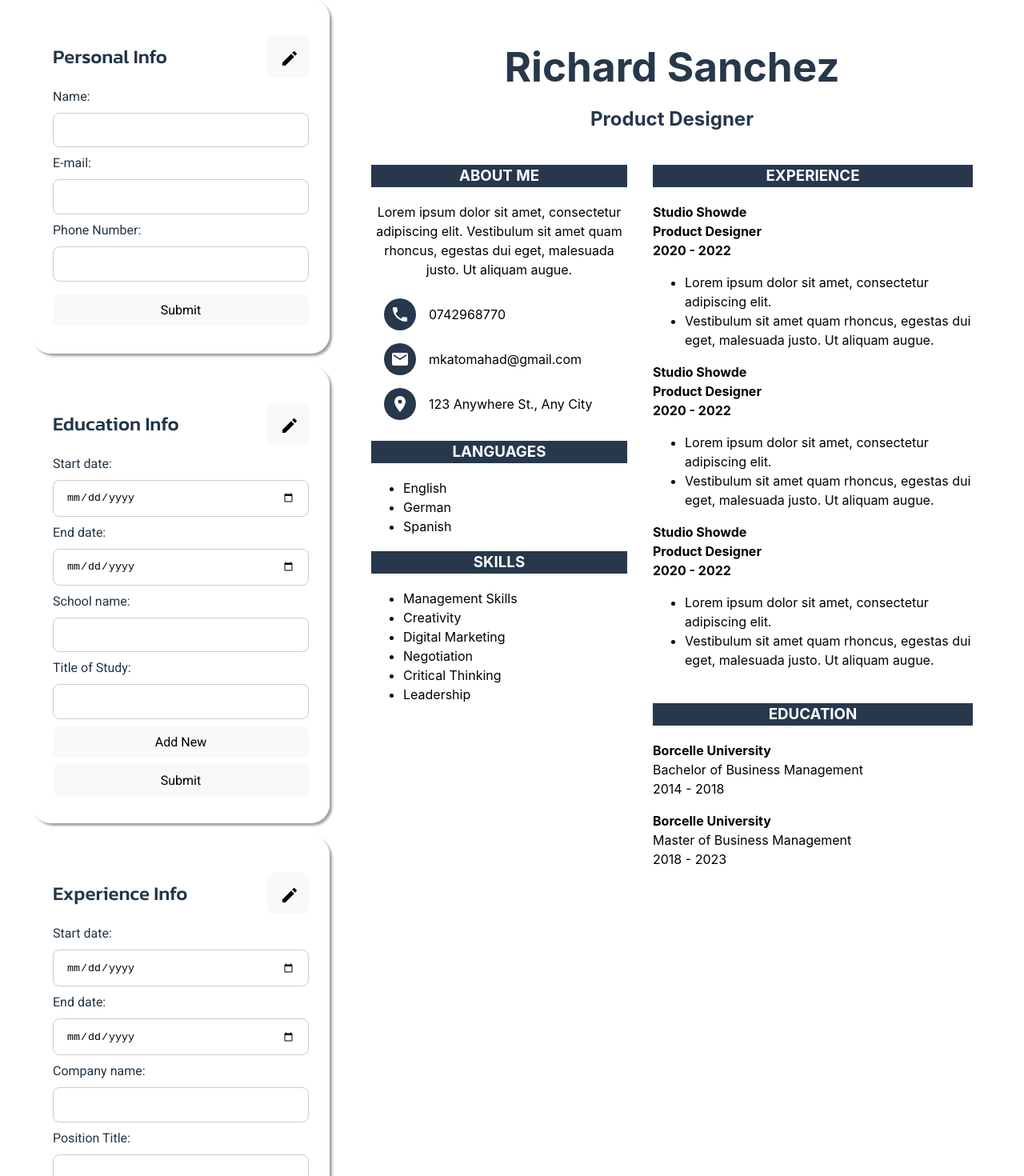
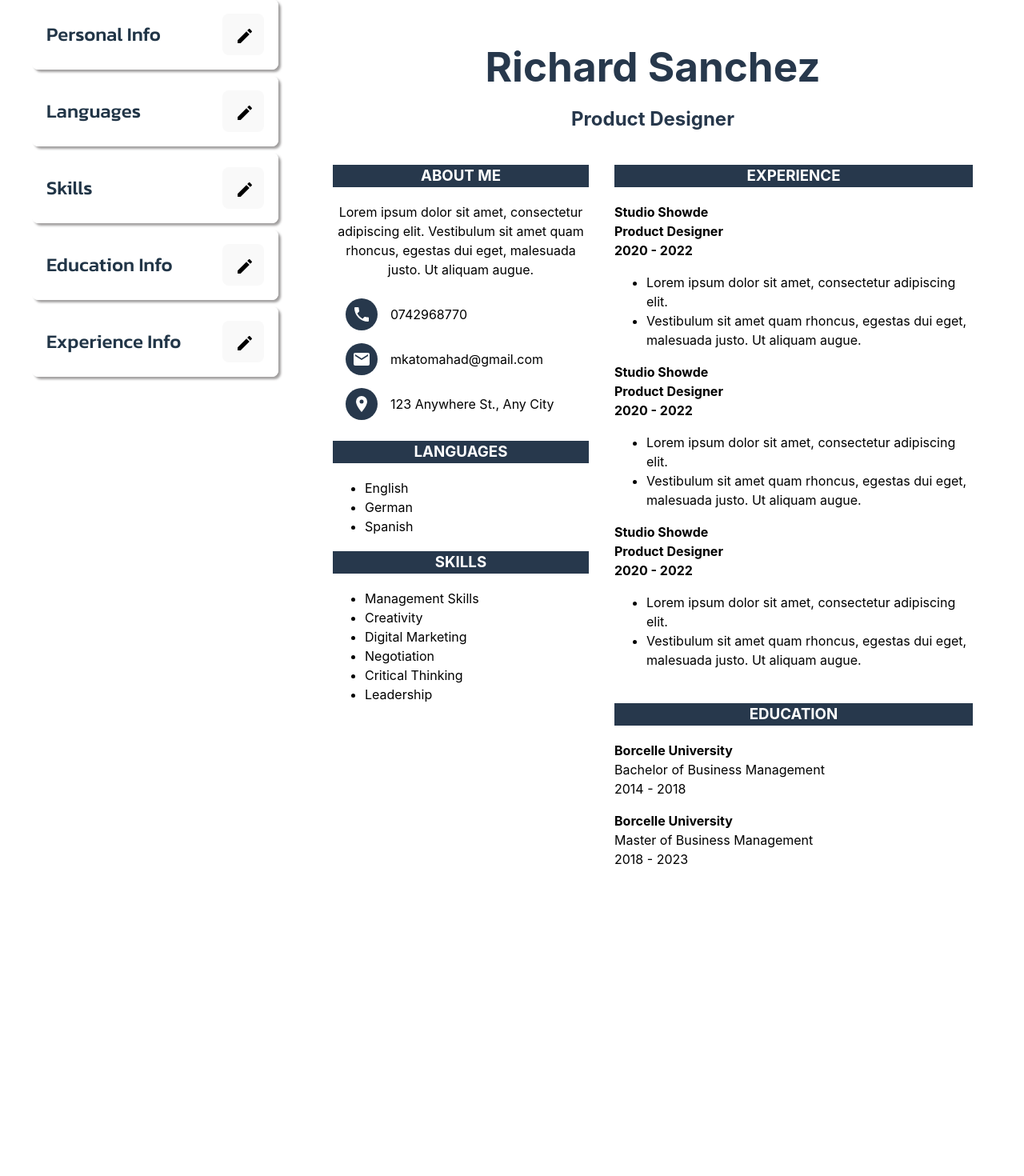
Before and after one commit to mnmkato/CV, a React (Vite) app in the folder cv-builder/: page / in a window 1280 px wide. Shown: the part 41-1511 px from the top of the page at 80% size. After the commit the page ends 1239 px from the top, so only its background shows below. Built offline with nearby package versions, Linux system fonts and the light colour scheme.

Commit message:
added left panel button functionality

```diff
--- a/cv-builder/src/App.css
+++ b/cv-builder/src/App.css
@@ -6,5 +6,5 @@
 
 .container{
   display:grid;
-  grid-template-columns: 25rem 1fr;
+  grid-template-columns: 22rem 1fr;
 }
--- a/cv-builder/src/App.jsx
+++ b/cv-builder/src/App.jsx
@@ -3,6 +3,8 @@ import PersonalInfo from './components/PersonalInfo'
 import EducationInfo from './components/EducationInfo'
 import ExperienceInfo from './components/ExperienceInfo'
 import CvPreview from './components/CvPreview'
+import Section from './components/Section'
+import ListItemInfo from './components/ListItemInfo'
 import "./App.css"
 
 function App() {
@@ -10,9 +12,13 @@ function App() {
   return (
     <>
       <div className="container">
-      <PersonalInfo />
-      <EducationInfo />
-      <ExperienceInfo/>
+      <div>
+        <Section name={"Personal Info"} body={<PersonalInfo />} />
+        <Section name={"Languages"} body={<ListItemInfo />} />
+        <Section name={"Skills"} body={<ListItemInfo />} />
+        <Section name={"Education Info"} body={<EducationInfo />} />
+        <Section name={"Experience Info"} body={<ExperienceInfo/>} />
+      </div>
       <CvPreview />
       </div>
     </>
--- a/cv-builder/src/components/EducationInfo.jsx
+++ b/cv-builder/src/components/EducationInfo.jsx
@@ -1,39 +1,69 @@
 import "../styles/sections.css"
+import { useState } from 'react';
 import Icon from '@mdi/react';
-import { mdiPencil } from '@mdi/js';
+import { mdiCloseCircleOutline } from '@mdi/js';
 
 export default function EducationInfo(){
-    function editForm(params) {
+    const [listItems, setListItems] = useState([{ name:"", award:"", startDate:"", endDate:""}]);
 
-    }
     function submitForm(params) {
     }
     function addEntry(params){
-
+        setListItems([...listItems, {name:"", award:"", startDate:"", endDate:""}]);
     }
+    function removeEntry(index) {
+        const newListItems = [...listItems];
+        newListItems.splice(index, 1);
+        setListItems(newListItems);
+   }
+   function handleInputChange(index, field, value) {
+        const newListItems = [...listItems];
+        newListItems[index][field] = value;
+        setListItems(newListItems);
+}
 return(
     <>
-    <div className="section">
-    <div className="section-head">
-    <h2>Education Info</h2>
-    <button className="edit-btn" onClick={editForm}>
-    <Icon path={mdiPencil} size={1} />
-    </button>
-    </div>
-    <div className="educ_entry">
-    <label htmlFor="studyStartDateInput">Start date:</label>
-    <input type="date" id="studyStartDateInput" />
-    <label htmlFor="studyEndDateInput">End date:</label>
-    <input type="date" id="studyEndDateInput" />
-    <label htmlFor="SchoolNameInput">School name:</label>
-    <input type="text" id="SchoolNameInput" />
-    <label htmlFor="studyTitleInput">Title of Study:</label>
-    <input type="text" id="studyTitleInput" />
+     {listItems.map((listItem, index) => (
+        <div className="entry" key={index}>
+            <div className="educ_entry">
+                <label htmlFor="studyStartDateInput">Start date:</label>
+                <input
+                    type="date"
+                    id="studyStartDateInput"
+                    value={listItem.startDate}
+                    onChange={(e) => handleInputChange(index, 'startDate', e.target.value)} />
+
+                <label htmlFor="studyEndDateInput">End date:</label>
+                <input
+                    type="date"
+                    id="studyEndDateInput"
+                    value={listItem.endDate}
+                    onChange={(e) => handleInputChange(index,  'endDate', e.target.value)} />
+
+
+                <label htmlFor="SchoolNameInput">School name:</label>
+                <input
+                    type="text"
+                    id="SchoolNameInput"
+                    value={listItem.name}
+                    onChange={(e) => handleInputChange(index, 'name', e.target.value)} />
+
+                <label htmlFor="studyTitleInput">Award:</label>
+                <input
+                    type="text"
+                    id="studyTitleInput"
+                    value={listItem.award}
+                    onChange={(e) => handleInputChange(index,  'award', e.target.value)} />
+
+            </div>
+            <button className="mdi-btn" onClick={() => removeEntry(index)}>
+                <Icon path={mdiCloseCircleOutline} size={1} />
+            </button>
+        </div>
+    ))}
+
     <button className="add-entry-btn" onClick={addEntry}>Add New</button>
-    </div>
-
     <button className="submit-btn" onClick={submitForm}>Submit</button>
-    </div>
     </>
 )
 }
--- a/cv-builder/src/components/ExperienceInfo.jsx
+++ b/cv-builder/src/components/ExperienceInfo.jsx
@@ -1,41 +1,91 @@
 import "../styles/sections.css"
+import { useState } from 'react';
 import Icon from '@mdi/react';
-import { mdiPencil } from '@mdi/js';
+import { mdiCloseCircleOutline } from '@mdi/js';
 
 export default function ExperienceInfo(){
-    function editForm(params) {
+    const [listItems, setListItems] = useState([
+        {
+        role:"",
+        company:"",
+        startDate:"",
+        endDate:"",
+        responsiblities:[""]
+        }
+    ]);
+
+    function submitForm(params) {
 
     }
-    function submitForm(params) {
+    function addEntry(params){
+        setListItems([...listItems,
+            {
+                role:"",
+                company:"",
+                startDate:"",
+                endDate:"",
+                responsiblities:[""]
+                }
+        ]);
     }
-    function addEntry(params){
-
-    }
+    function removeEntry(index) {
+        const newListItems = [...listItems];
+        newListItems.splice(index, 1);
+        setListItems(newListItems);
+   }
+   function handleInputChange(index, field, value) {
+        const newListItems = [...listItems];
+        newListItems[index][field] = value;
+        setListItems(newListItems);
+}
 return(
     <>
-    <div className="section">
-    <div className="section-head">
-    <h2>Experience Info</h2>
-    <button className="edit-btn" onClick={editForm}>
-    <Icon path={mdiPencil} size={1} />
-    </button>
+    {listItems.map((listItem, index) => (
+    <div className="entry" key={index}>
+        <div className="experience_entry">
+            <label htmlFor="workStartDateInput">Start date:</label>
+            <input
+                type="date"
+                id="workStartDateInput"
+                value={listItem.startDate}
+                onChange={(e) => handleInputChange(index, 'startDate', e.target.value)} />
+
+            <label htmlFor="workEndDateInput">End date:</label>
+            <input
+                type="date"
+                id="workEndDateInput"
+                value={listItem.endDate}
+                onChange={(e) => handleInputChange(index,  'endDate', e.target.value)} />
+
+            <label htmlFor="workNameInput">Company name:</label>
+            <input
+                type="text"
+                id="workNameInput"
+                value={listItem.company}
+                onChange={(e) => handleInputChange(index,  'company', e.target.value)} />
+
+            <label htmlFor="workTitleInput">Role:</label>
+            <input
+                type="text"
+                id="workTitleInput"
+                value={listItem.role}
+                onChange={(e) => handleInputChange(index,  'role', e.target.value)} />
+
+            <label htmlFor="workTasksInput">Responsibilites:</label>
+            <textarea
+                type="text"
+                id="workTasksInput"
+                value={listItem.responsiblities}
+                onChange={(e) => handleInputChange(index,  'responsiblities', e.target.value)} />
+        </div>
+        <button className="mdi-btn" onClick={() => removeEntry(index)}>
+            <Icon path={mdiCloseCircleOutline} size={1} />
+        </button>
     </div>
-    <div className="experience_entry">
-    <label htmlFor="workStartDateInput">Start date:</label>
-    <input type="date" id="workStartDateInput" />
-    <label htmlFor="workEndDateInput">End date:</label>
-    <input type="date" id="workEndDateInput" />
-    <label htmlFor="workNameInput">Company name:</label>
-    <input type="text" id="workNameInput" />
-    <label htmlFor="workTitleInput">Position Title:</label>
-    <input type="text" id="workTitleInput" />
-    <label htmlFor="workTasksInput">Responsibilites:</label>
-    <textarea type="text" id="workTasksInput" />
+    ))}
+
     <button className="add-entry-btn" onClick={addEntry}>Add New</button>
-    </div>
-
     <button className="submit-btn" onClick={submitForm}>Submit</button>
-    </div>
     </>
 )
 }
--- /dev/null
+++ b/cv-builder/src/components/ListItemInfo.jsx
@@ -0,0 +1,43 @@
+import "../styles/sections.css"
+import { useState } from 'react';
+import Icon from '@mdi/react';
+import { mdiCloseCircleOutline } from '@mdi/js';
+
+export default function ListItemInfo(){
+    const [listItems, setListItems] = useState(['']);
+
+    function submitForm(params) {
+
+    }
+    function addEntry(params) {
+         setListItems([...listItems, '']);
+    }
+    function removeEntry(index) {
+        const newListItems = [...listItems];
+        newListItems.splice(index, 1);
+        setListItems(newListItems);
+   }
+   function handleInputChange(index, value) {
+        const newListItems = [...listItems];
+        newListItems[index] = value;
+        setListItems(newListItems);
+   }
+return(
+    <>
+    {listItems.map((listItem, index) => (
+        <div className="entry" key={index}>
+          <input
+            type="text"
+            value={listItem}
+            onChange={(e) => handleInputChange(index, e.target.value)}
+          />
+            <button className="mdi-btn" onClick={() => removeEntry(index)}>
+            <Icon path={mdiCloseCircleOutline} size={1} />
+        </button>
+        </div>
+    ))}
+    <button className="add-entry-btn" onClick={addEntry}>Add New</button>
+    <button className="submit-btn" onClick={submitForm}>Submit</button>
+    </>
+    )
+}
--- a/cv-builder/src/components/PersonalInfo.jsx
+++ b/cv-builder/src/components/PersonalInfo.jsx
@@ -1,31 +1,31 @@
 import "../styles/sections.css"
-import Icon from '@mdi/react';
-import { mdiPencil } from '@mdi/js';
-
 
 export default function PersonalInfo(){
-    function editForm(params) {
 
-    }
     function submitForm(params) {
+
     }
 return(
     <>
-    <div className="section">
-    <div className="section-head">
-    <h2>Personal Info</h2>
-    <button className="edit-btn" onClick={editForm}>
-    <Icon path={mdiPencil} size={1} />
-    </button>
-    </div>
     <label htmlFor="nameInput">Name:</label>
     <input type="text" id="nameInput" />
+
+    <label htmlFor="phoneInput">Phone Number:</label>
+    <input type="tel" id="phoneInput" />
+
     <label htmlFor="emailInput">E-mail:</label>
     <input type="email" id="emailInput" />
-    <label htmlFor="phoneInput">Phone Number:</label>
-    <input type="number" id="phoneInput" />
+
+    <label htmlFor="placeInput">Address:</label>
+    <input type="text" id="placeInput" />
+
+    <label htmlFor="roleInput">Professional role:</label>
+    <input type="text" id="roleInput" />
+
+    <label htmlFor="summaryInput">Summary:</label>
+    <textarea rows="7" id="summaryInput" />
+
     <button className="submit-btn" onClick={submitForm}>Submit</button>
-    </div>
     </>
     )
 }
--- /dev/null
+++ b/cv-builder/src/components/Section.jsx
@@ -0,0 +1,26 @@
+import { useState } from "react";
+import "../styles/sections.css"
+import Icon from '@mdi/react';
+import { mdiPencil } from '@mdi/js';
+
+export default function Section(props){
+    const [sectionHidden, setSectionHidden] = useState(true);
+    function editForm(params) {
+        setSectionHidden(current => !current)
+    }
+return(
+    <>
+    <div className="section">
+    <div className="section-head">
+        <h2>{props.name}</h2>
+        <button className="mdi-btn" onClick={editForm}>
+            <Icon path={mdiPencil} size={1} />
+        </button>
+    </div>
+    <div className={sectionHidden ? "section-body hidden" : "section-body"}>
+       {props.body}
+    </div>
+    </div>
+    </>
+    )
+}
--- a/cv-builder/src/styles/sections.css
+++ b/cv-builder/src/styles/sections.css
@@ -1,15 +1,12 @@
 @import url('https://fonts.googleapis.com/css2?family=Kanit:wght@500&family=Roboto:wght@400&display=swap');
 .section{
-    display: flex;
-    flex-direction: column;
     border: 2px solid white;
-    border-radius: 1.5rem;
-    padding: 2em 1.5rem;
+    border-radius: 0.5rem;
+    padding: 1em;
     box-shadow: 3px 3px 3px rgb(161, 159, 159);
     font-family: Roboto;
-    width:20rem;
+    width:17rem;
     margin:0.5rem;
-
 }
 .section-head{
     display: flex;
@@ -18,15 +15,29 @@
     font-family: Kanit;
     font-weight: 500;
 }
-.edit-btn{
+.section-head>h2{
+    font-size: 16sp;
+    margin:0;
+}
+.section-body{
+    display: flex;
+    flex-direction: column;
+    margin-top: 1rem;
+}
+.mdi-btn{
     height: 52px;
     width: 52px;
     padding:15px;
     margin-left: 3rem;
 }
+.hidden{
+    display: none;
+}
 label{
     text-align: left;
+    font-size: 14sp;
 }
+
 input{
     padding: 1em 1rem;
     border-radius: 0.5rem;
@@ -34,10 +45,22 @@ input{
     margin-bottom: 0.5rem;
     border: 1px solid #ccc;
 }
+#summaryInput{
+    resize:none
+}
 .submit-btn{
     margin-top: 0.5rem;
 }
 .educ_entry,.experience_entry{
     display: flex;
     flex-direction: column;
+    margin-top: 26px;
 }
+.entry{
+    display: grid;
+    grid-template-columns: 1fr 52px;
+    border-bottom: 0px solid white;
+}
+.entry>button{
+    margin-left: 0.5rem;
+}
```
